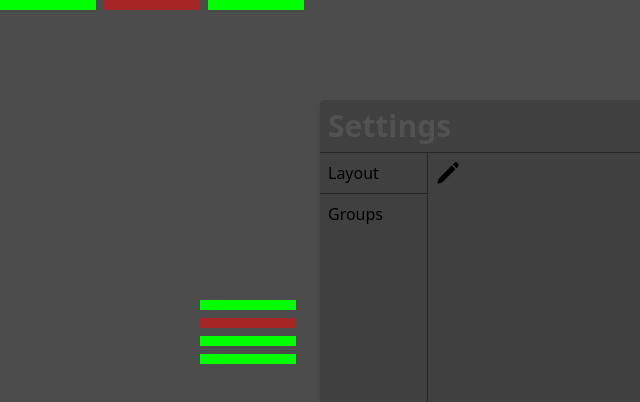
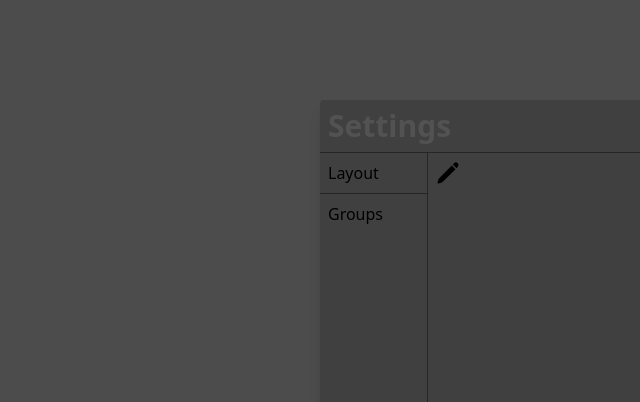
Before and after one commit to Clxssyy/classy-fivem, a React (Vite) app in the folder classy-hud/packages/ui/: page / in a window 1280 px wide. Shown: the top 402 px of the page, without its empty margins (0-640 px from the left). Built offline with nearby package versions, Linux system fonts and the light colour scheme.

Commit message:
Update DragWrapper to use group id for dragging

```diff
--- a/classy-hud/packages/ui/src/pages/hud/Hud.tsx
+++ b/classy-hud/packages/ui/src/pages/hud/Hud.tsx
@@ -200,8 +200,6 @@ const Hud = () => {
   }, [editMode])
 
   useEffect(() => {
-    setGroups(exmapleSettings.groups as group[])
-
     window.addEventListener('message', (event) => {
       if (event.data.action === 'toggleSettings') {
         setSettings(!settings)
@@ -264,7 +262,7 @@ const Hud = () => {
           <DragWrapper
             key={index}
             editMode={editMode}
-            id={group.name}
+            id={group.id.toString()}
             group={group}
             setGroups={setGroups}
           >
--- a/classy-hud/packages/ui/src/pages/hud/components/DragWrapper.tsx
+++ b/classy-hud/packages/ui/src/pages/hud/components/DragWrapper.tsx
@@ -1,4 +1,3 @@
-import { useEffect } from 'react'
 import { group } from '../Hud'
 
 interface DragWrapperProps {
@@ -108,7 +107,7 @@ const DragWrapper = ({ children, editMode, id, group, setGroups }: DragWrapperPr
       <p
         className={`${editMode ? '' : 'hidden'} absolute text-blue-400 font-bold whitespace-nowrap`}
       >
-        {id}
+        {group.name}
       </p>
       <div
         className={`flex gap-2 flex-wrap ${editMode ? 'invisible' : ''} ${
```
